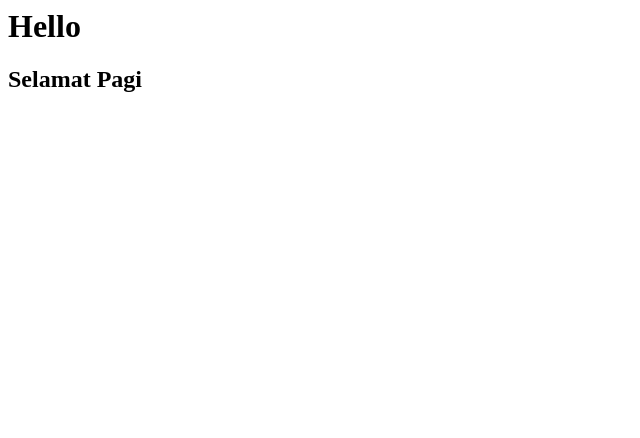
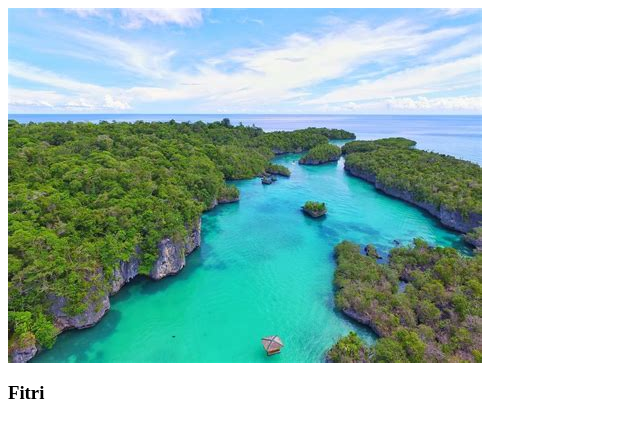
Before and after one commit to 60900120021/tp4kakas_FITRI, a plain HTML site: page index.html in a window 1280 px wide. Shown: the whole page, without its empty margins (0-640 px from the left). Drawn offline with Linux system fonts and the light colour scheme.

Commit message:
Changed Hello world with img and h2 to display simple profile data. Image file added in the folder images and used as resource in the img element in index.html file

```diff
--- a/index.html
+++ b/index.html
@@ -3,8 +3,10 @@
         <title> laporan fitri</title>
     </head>
     <body>
-        <h1> Hello </h1>
-        <h2> Selamat Pagi </h2>
+        <div>
+            <img src="pulau.jpg" alt="pulau2">
+            <h3> Fitri </h3>
+        </div>
 
     </body>
 </html>
```
Also changed, not shown: pulau.jpg (added).
